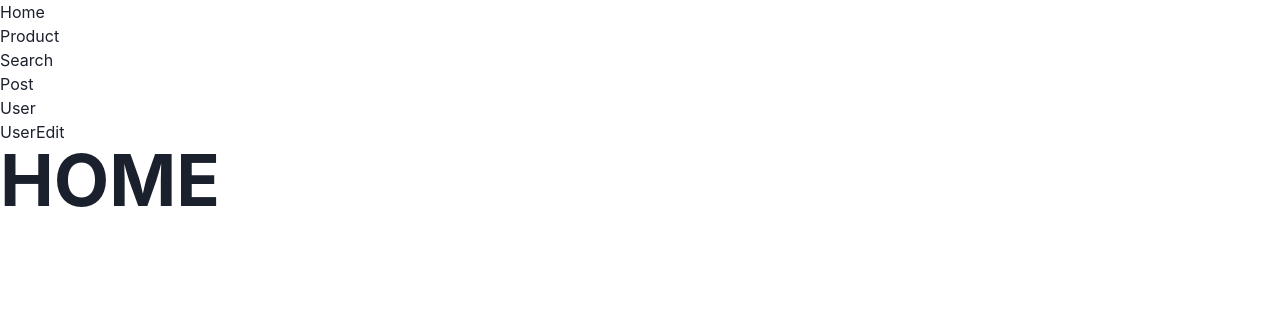
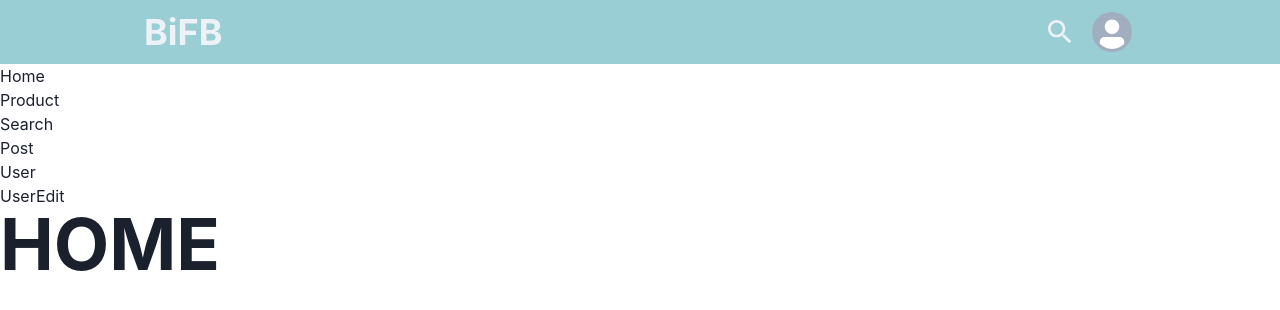
Before and after one commit to yochimonji/bifb, a React (Create React App) app: page /post in a window 1280 px wide. Shown: the top 310 px of the page. Built offline with nearby package versions, Linux system fonts and the light colour scheme; no server answers.

Commit message:
add 共通部分の作成
共通部分のレイアウトとルーティングを設定

```diff
--- a/src/App.tsx
+++ b/src/App.tsx
@@ -1,17 +1,25 @@
-import * as React from "react";
+import React from "react";
 import { ChakraProvider, theme } from "@chakra-ui/react";
 import { BrowserRouter, Switch, Route, Link } from "react-router-dom";
 
 import { AuthProvider } from "./auth/AuthProvider";
 import PrivateRoute from "./auth/PrivateRoute";
-
-import { Home, Product, Search, Post, User, UserEdit } from "./components";
+import {
+  Home,
+  Product,
+  Search,
+  Post,
+  User,
+  UserEdit,
+  Header,
+} from "./components";
 
 const App = (): JSX.Element => (
   // 認証プロバイダー
   <AuthProvider>
     {/* Chakra UI プロバイダー */}
     <ChakraProvider theme={theme}>
+      <Header />
       {/* ルータープロバイダー */}
       <BrowserRouter>
         <nav>
--- a/src/auth/AuthProvider.tsx
+++ b/src/auth/AuthProvider.tsx
@@ -14,13 +14,15 @@ import app from "../base";
 const provider = new GoogleAuthProvider();
 
 type ContextType = {
-  googleLogin?: (history: H.History) => void;
-  logout?: (history: H.History) => void;
+  googleLogin: (history: H.History) => void;
+  logout: (history: H.History) => void;
   currentUser: User | null;
 };
 
 // contextの作成
 export const AuthContext = React.createContext<ContextType>({
+  googleLogin: () => {},
+  logout: () => {},
   currentUser: null,
 });
 
--- /dev/null
+++ b/src/components/Header.tsx
@@ -0,0 +1,25 @@
+import React from "react";
+import { Box, Container, HStack, Link } from "@chakra-ui/react";
+
+import { HeaderMenu } from "./index";
+
+const Header = (): JSX.Element => (
+  <Box bg="#99CED4" h="16">
+    <Container maxW="container.lg" h="100%">
+      <HStack justify="space-between" h="100%">
+        <Link
+          href="/"
+          fontSize="4xl"
+          fontWeight="bold"
+          color="gray.100"
+          _hover={{ textDecoration: "none" }}
+        >
+          BiFB
+        </Link>
+        <HeaderMenu />
+      </HStack>
+    </Container>
+  </Box>
+);
+
+export default Header;
--- /dev/null
+++ b/src/components/HeaderMenu.tsx
@@ -0,0 +1,44 @@
+import React, { useContext } from "react";
+import { Button, Icon, HStack, Avatar } from "@chakra-ui/react";
+import { MdSearch, MdNotifications, MdNoteAdd } from "react-icons/md";
+import { useHistory, Link as ReactLink } from "react-router-dom";
+import { FcGoogle } from "react-icons/fc";
+
+import { AuthContext } from "../auth/AuthProvider";
+
+const HeaderMenu = (): JSX.Element => {
+  const { googleLogin, logout, currentUser } = useContext(AuthContext);
+  const history = useHistory();
+
+  const handleGoogleLogin = () => {
+    googleLogin(history);
+  };
+
+  return (
+    <HStack>
+      <Button as="a" colorScheme="none" href="/search" p="0">
+        <Icon as={MdSearch} w="8" h="8" color="gray.100" />
+      </Button>
+      {currentUser && (
+        <>
+          <Button colorScheme="none" p="0">
+            <Icon as={MdNotifications} w="8" h="8" color="gray.100" />
+          </Button>
+          <Button colorScheme="none" p="0">
+            <Icon as={MdNoteAdd} w="8" h="8" color="gray.100" />
+          </Button>
+        </>
+      )}
+      <Button colorScheme="none" p="1">
+        <Avatar
+          w="10"
+          h="10"
+          src={currentUser?.photoURL as string | undefined}
+          name={currentUser?.displayName as string | undefined}
+        />
+      </Button>
+    </HStack>
+  );
+};
+
+export default HeaderMenu;
--- a/src/components/index.ts
+++ b/src/components/index.ts
@@ -4,3 +4,5 @@ export { default as Search } from "./Search";
 export { default as Post } from "./Post";
 export { default as User } from "./User";
 export { default as UserEdit } from "./UserEdit";
+export { default as Header } from "./Header";
+export { default as HeaderMenu } from "./HeaderMenu";
```
